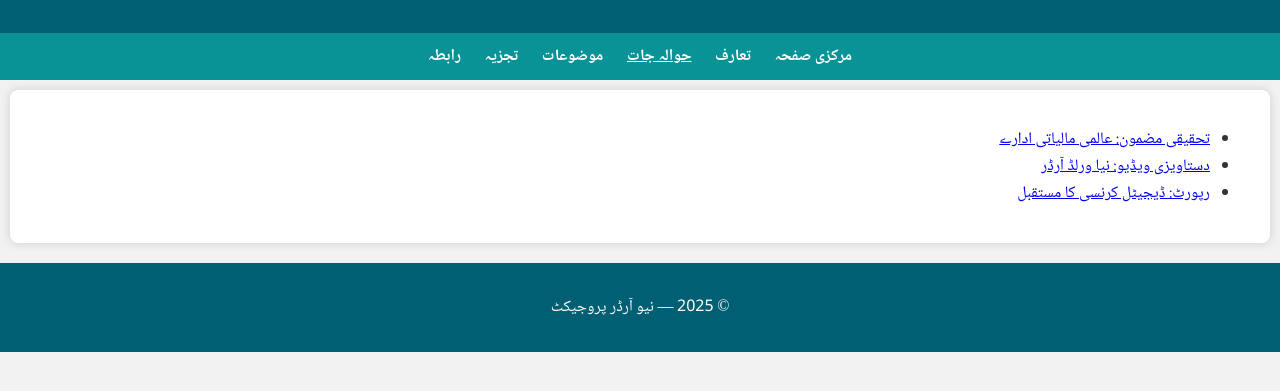
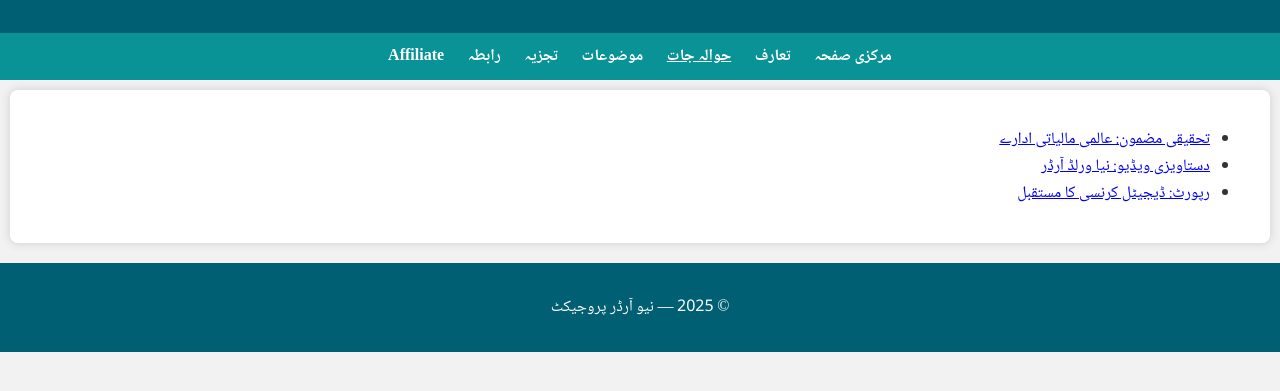
Before and after one commit to MannanSani/NeoOrder-, a plain HTML site: page links.html in a window 1280 px wide. Shown: the part 147-538 px from the top of the page. Drawn offline with Linux system fonts and the light colour scheme.

Commit message:
Update links.html
Update links.html

```diff
--- a/links.html
+++ b/links.html
@@ -19,6 +19,7 @@
       <li><a href="topics.html">موضوعات</a></li>
       <li><a href="analysis.html">تجزیہ</a></li>
       <li><a href="contact.html">رابطہ</a></li>
+      <li><a href="affiliate.html">Affiliate</a></li>
     </ul>
   </nav>
   <main>
```
